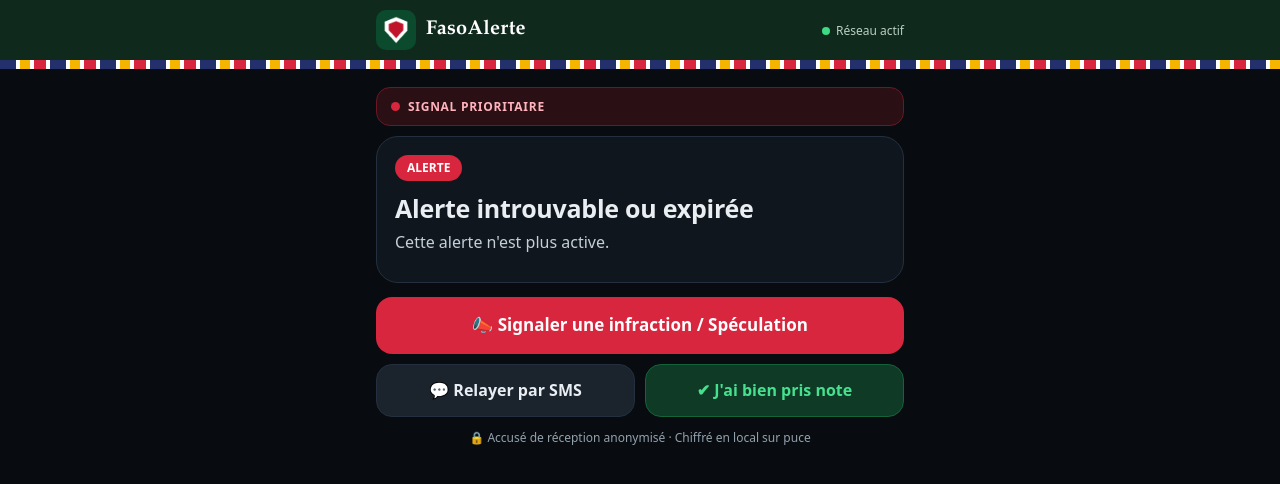
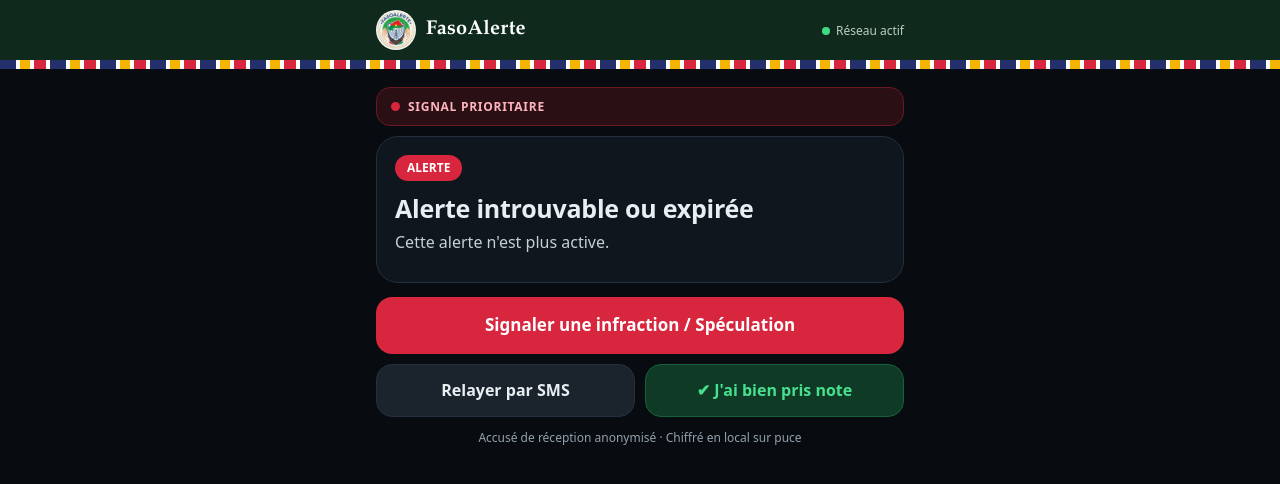
Before and after one commit to ouattaraabdellati1/Fasoalerte, a Django app: page /alerte/1/ in a window 1280 px wide. Shown: the top 484 px of the page. Run offline with Django 5.2, Linux system fonts and the light colour scheme; data that the repository does not hold is empty.

Commit message:
New logo

```diff
--- a/core/pwa/sw.js
+++ b/core/pwa/sw.js
@@ -1,5 +1,5 @@
 /* Service worker : fait fonctionner l'appli hors-ligne. */
-const V = "fa-v3";
+const V = "fa-v4";
 const SHELL = ["/", "/signaler/", "/suivi/", "/urgences/", "/manifest.webmanifest",
   "/static/core/app.css", "/static/core/app.js", "/static/core/home.js", "/static/core/report.js",
   "/static/core/track.js", "/static/core/alert.js", "/static/core/urgences.js", "/static/core/icon-192.png"];
--- a/core/static/core/app.css
+++ b/core/static/core/app.css
@@ -84,7 +84,7 @@ textarea{resize:vertical}
 .top .bar{display:flex;gap:10px;align-items:center;padding:10px 16px;max-width:560px;margin:0 auto}
 .home{display:flex;gap:10px;align-items:center;color:#fff;text-decoration:none;border-radius:12px}
 .home:focus-visible{outline:3px solid var(--sun);outline-offset:3px}
-.logo{border-radius:10px;display:block}
+.logo{border-radius:50%;display:block}
 .brand{font:800 20px/1.1 var(--serif);letter-spacing:.01em}
 .net{font-size:12px;color:#b9cfc2;display:flex;align-items:center;gap:6px;margin-top:2px}
 .bar .net{margin-left:auto}
--- a/core/static/core/console.css
+++ b/core/static/core/console.css
@@ -56,3 +56,4 @@ input[type=checkbox]{display:inline-block;width:auto;margin-right:8px}
 .logincard h1{font-size:22px;margin:8px 0 0}
 @media (max-width:820px){.shell{grid-template-columns:1fr}.side{position:static;height:auto;flex-direction:row;flex-wrap:wrap;align-items:center}.side nav{flex-direction:row;flex-wrap:wrap}.who{margin:0}.cols,.grid2{grid-template-columns:1fr}.span2{grid-column:auto}}
 .filt select{width:auto;display:inline-block;margin:0}.filt .btn{margin:0}
+img[src*="icon-192"]{border-radius:50%}
--- a/core/templates/core/alert.html
+++ b/core/templates/core/alert.html
@@ -19,19 +19,19 @@
 </section>
 
 <section class="avoice" id="avoice" hidden>
-  <h2>🎧 DIFFUSION VOCALE EN LANGUES</h2>
+  <h2> DIFFUSION VOCALE EN LANGUES</h2>
   <p class="muted">Écoutez le résumé officiel :</p>
   <div class="vgrid" id="vgrid"></div>
   <audio id="aplayer" hidden></audio>
 </section>
 
 <div class="aactions">
-  <a class="btn red full big2" href="/signaler/?cat=fraude_prix">📣 Signaler une infraction / Spéculation</a>
+  <a class="btn red full big2" href="/signaler/?cat=fraude_prix"> Signaler une infraction / Spéculation</a>
   <div class="two2">
-    <a class="btn dgray" id="asms" href="sms:">💬 Relayer par SMS</a>
+    <a class="btn dgray" id="asms" href="sms:"> Relayer par SMS</a>
     <button type="button" class="btn dgreen" id="aack">✔ J'ai bien pris note</button>
   </div>
-  <p class="muted small center">🔒 Accusé de réception anonymisé · Chiffré en local sur puce</p>
+  <p class="muted small center"> Accusé de réception anonymisé · Chiffré en local sur puce</p>
 </div>
 {% endblock %}
 {% block scripts %}<script src="{% static 'core/alert.js' %}"></script>{% endblock %}
--- a/core/templates/core/base.html
+++ b/core/templates/core/base.html
@@ -6,7 +6,7 @@
   <meta name="theme-color" content="#0b4a2c">
   <link rel="manifest" href="/manifest.webmanifest">
   <link rel="icon" href="{% static 'core/icon-192.png' %}">
-  <link rel="apple-touch-icon" href="{% static 'core/icon-192.png' %}">
+  <link rel="apple-touch-icon" href="{% static 'core/apple-touch-icon.png' %}">
   <title>{% block title %}FasoAlerte{% endblock %}</title>
   <link rel="stylesheet" href="{% static 'core/app.css' %}">
 </head>
--- a/core/templates/core/report.html
+++ b/core/templates/core/report.html
@@ -30,7 +30,7 @@
   <h2 class="sec">3. Description <span class="muted small">écrite ou vocale</span></h2>
   <textarea name="description" maxlength="3000" rows="4" placeholder="Que s'est-il passé ? Combien de personnes ou véhicules ? Quelle direction ? Des blessés ?"></textarea>
   <div class="voice">
-    <button type="button" class="btn light" id="rec">🎙️ Enregistrer une note vocale</button>
+    <button type="button" class="btn light" id="rec"> Enregistrer une note vocale</button>
     <audio id="player" controls hidden></audio>
     <button type="button" class="btn ghost" id="recdel" hidden>Supprimer</button>
   </div>
@@ -38,12 +38,12 @@
   <h2 class="sec">4. Photo <span class="muted small">facultatif</span></h2>
   <label class="photo">
     <input type="file" id="photo" accept="image/*">
-    <span id="photolabel">📷 Ajouter une photo (compressée, données du téléphone effacées)</span>
+    <span id="photolabel"> Ajouter une photo (compressée, données du téléphone effacées)</span>
   </label>
   <img id="preview" alt="" hidden>
 
   <div class="err" id="err" hidden></div>
-  <button type="submit" class="btn green full big2" id="send">🔒 Envoyer le signalement chiffré</button>
+  <button type="submit" class="btn green full big2" id="send"> Envoyer le signalement chiffré</button>
   <p class="muted small center">Sans internet ? Appelez le <a href="tel:1010">1010</a> (gratuit).</p>
 </form>
 
--- a/core/templates/core/urgences.html
+++ b/core/templates/core/urgences.html
@@ -4,7 +4,7 @@
 {% block page %}urgences{% endblock %}
 {% block content %}
 <section class="card">
-  <div class="muted small">🛡 SERVICES &amp; VIGILANCE CIVIQUE</div>
+  <div class="muted small"> SERVICES &amp; VIGILANCE CIVIQUE</div>
   <h2>Centrale d'Urgences &amp; Régulation</h2>
   <p class="muted">Numéros gratuits, mercuriale officielle et veille anti-infox.</p>
 </section>
@@ -21,7 +21,7 @@
 
 <h2 class="sec" id="prix">Observatoire du Coût de la Vie <span class="tag">Mercuriale légale</span></h2>
 <div id="uprices" class="plist"><p class="muted">Chargement…</p></div>
-<a class="btn outline full" href="/signaler/?cat=fraude_prix">⚠️ Signaler une spéculation ou un prix abusif</a>
+<a class="btn outline full" href="/signaler/?cat=fraude_prix"> Signaler une spéculation ou un prix abusif</a>
 
 <h2 class="sec">Canal Anti-Rumeurs &amp; Démentis <span class="tag ok">SIG Officiel</span></h2>
 <div id="rumors" class="feed"><p class="muted">Chargement…</p></div>
--- a/core/tests.py
+++ b/core/tests.py
@@ -127,7 +127,7 @@ class PwaTests(APITestCase):
         self.assertEqual(m.json()["short_name"], "FasoAlerte")
         s = self.client.get("/sw.js")
         self.assertEqual(s["Service-Worker-Allowed"], "/")
-        self.assertIn(b"fa-v3", s.content)
+        self.assertIn(b"fa-v4", s.content)
 
 
 class FeedAndAlertPageTests(APITestCase):
```
Also changed, not shown: core/static/core/apple-touch-icon.png (added), core/static/core/icon-192.png, core/static/core/icon-512.png.
